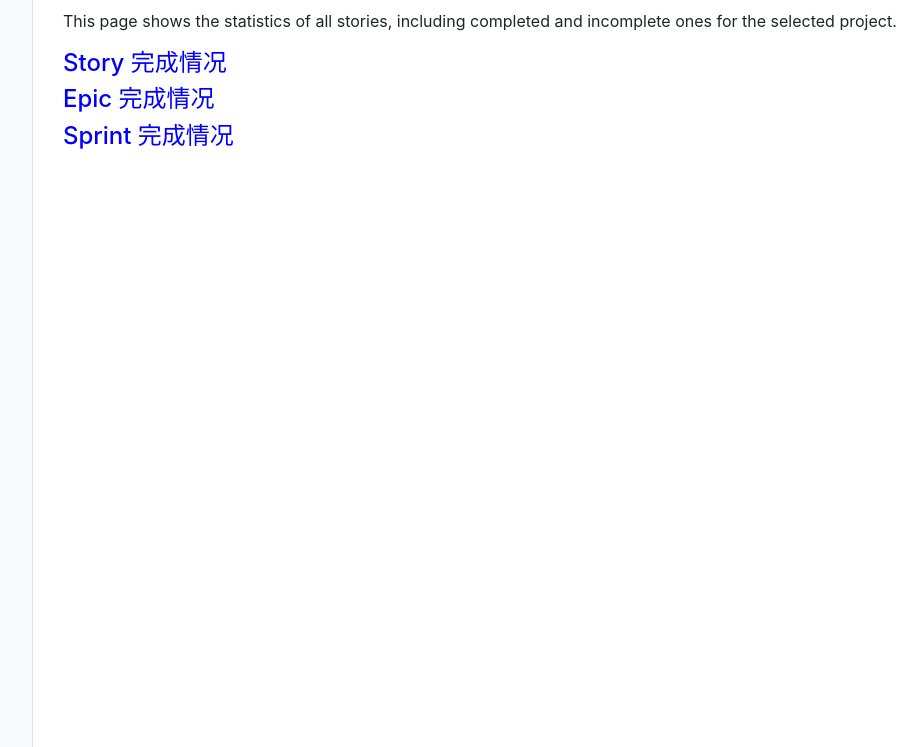
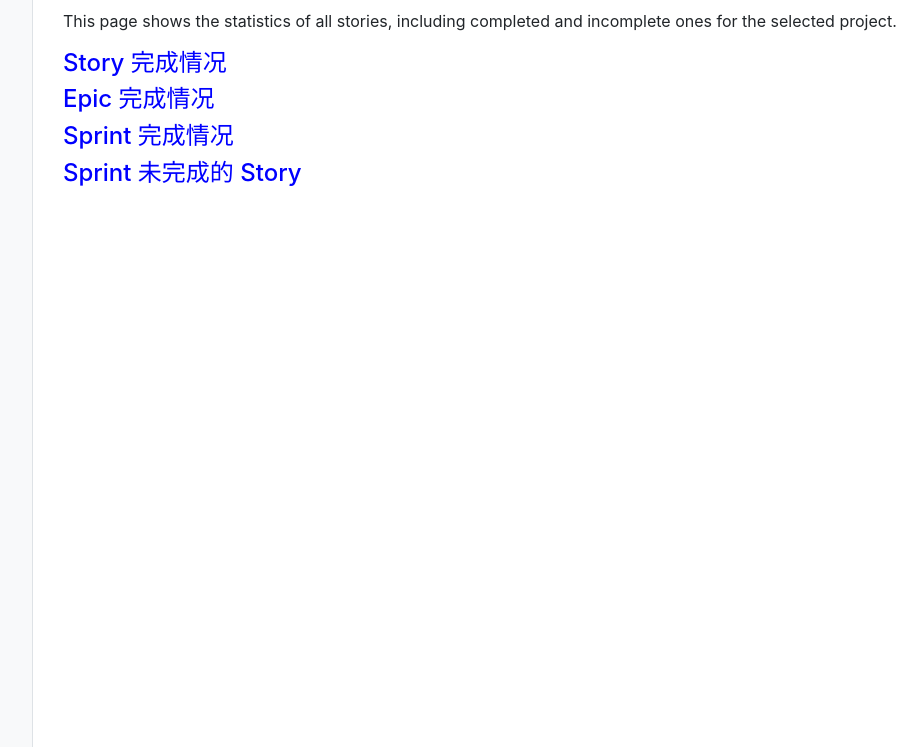
Before and after one commit to luoxiafeng/jira_report, a Flask app: template templates/project_stats.html in a window 1280 px wide. Shown: the part 53-800 px from the top of the page, without its empty margins (167-1090 px from the left). Run offline with Flask 3, Linux system fonts and the light colour scheme; the template is opened without the code that fills it, so the values that code supplies are empty; some libraries are stand-ins or nearby versions.

Commit message:
Sprint story

```diff
--- a/app.py
+++ b/app.py
@@ -181,17 +181,21 @@ def project_stats():
         return "Project name not found", 400
 
     try:
-        # 获取所有故事
         jql = f"issuetype = Story AND project = '{project_name}'"
         all_stories_issues = get_issues(jira, jql)
 
-        # 已完成和未完成的故事数量
-        done_stories = sum(1 for issue in all_stories_issues if issue.fields.status.name.lower() == 'done')
+        done_stories = sum(1 for issue in all_stories_issues if hasattr(issue.fields, 'status') and issue.fields.status.name.lower() == 'done')
         not_done_stories = len(all_stories_issues) - done_stories
         all_stories = len(all_stories_issues)
 
         epic_data, epic_statistics = get_epic_data(project_name)
         sprint_data = get_sprint_data(project_name)
+
+        # 筛选出 Sprint 不为空且状态未完成的 Story
+        stories_with_sprints = []
+        for story in all_stories_issues:
+            if hasattr(story.fields, 'sprint') and story.fields.sprint and hasattr(story.fields, 'status') and story.fields.status.name.lower() != 'done':
+                stories_with_sprints.append(story)
 
         # 创建 Story 图表
         story_plot_url = create_story_plot(project_name, all_stories, done_stories, not_done_stories)
@@ -214,13 +218,12 @@ def project_stats():
             ax3.text(bar.get_x() + bar.get_width() / 2, height, f'{int(height)}',
                      ha='center', va='bottom', fontsize=10, color='black')
 
-        # 确保 explode 和 colors 已正确定义
         epic_sizes = [epic_statistics['completed'], epic_statistics['incomplete']]
         epic_labels = ['Completed', 'Incomplete']
-        explode = (0.1, 0)  # 确保定义 explode
-        colors = ['green', 'red']  # 确保定义 colors
+        explode = (0.1, 0)
+        colors = ['green', 'red']
 
-        if sum(epic_sizes) > 0:  # 确保至少有一个非零大小
+        if sum(epic_sizes) > 0:
             ax4.pie(epic_sizes, explode=explode, labels=epic_labels, autopct='%1.1f%%', colors=colors,
                     shadow=True, startangle=140)
             ax4.set_title('Epic Completion Percentage')
@@ -244,24 +247,23 @@ def project_stats():
         sprint_names = [sprint['Sprint Name'] for sprint in sprint_data]
         total_stories = [sprint['Total Stories'] for sprint in sprint_data]
         completed_stories = [sprint['Completed Stories'] for sprint in sprint_data]
-        incomplete_stories = [total - completed for total, completed in zip(total_stories, completed_stories)]
 
-        # 绘制柱状图
+        # 绘制柱状图，只显示总数和已完成数
         bars_total = ax5.bar(sprint_names, total_stories, label='Total Stories', color='lightblue')
         bars_completed = ax5.bar(sprint_names, completed_stories, label='Completed Stories', color='green')
 
-        # 在柱状图上标记Story数量
-        for bar, total, completed in zip(bars_total, total_stories, completed_stories):
-            height = bar.get_height()
-            ax5.text(bar.get_x() + bar.get_width() / 2, height, f'{int(total)}',
+        # 在柱状图上标记Story数量和完成百分比
+        for bar_total, bar_completed, total, completed in zip(bars_total, bars_completed, total_stories, completed_stories):
+            height_total = bar_total.get_height()
+            height_completed = bar_completed.get_height()
+
+            ax5.text(bar_total.get_x() + bar_total.get_width() / 2, height_total, f'{total}',
                     ha='center', va='bottom', fontsize=10, color='black')
 
-        # 标记已完成和未完成的数量以及百分比
-        for i, (total, completed) in enumerate(zip(total_stories, completed_stories)):
-            ax5.text(i, completed / 2, f'{completed}\n({completed / total * 100:.1f}%)',
-                    ha='center', va='center', fontsize=10, color='white')
-            ax5.text(i, completed + (total - completed) / 2, f'{total - completed}',
-                    ha='center', va='center', fontsize=10, color='black')
+            if total > 0:
+                completion_percentage = (completed / total * 100)
+                ax5.text(bar_completed.get_x() + bar_completed.get_width() / 2, height_completed,
+                         f'{completion_percentage:.1f}%', ha='center', va='center', fontsize=10, color='white')
 
         ax5.set_ylabel('Count')
         ax5.set_title('Sprint Completion Statistics')
@@ -276,7 +278,7 @@ def project_stats():
 
         return render_template('project_stats.html', projects=projects, project_name=project_name,
                                story_plot_url=story_plot_url, epic_plot_url=epic_plot_url, sprint_plot_url=sprint_plot_url,
-                               epic_data=epic_data, sprint_data=sprint_data)
+                               epic_data=epic_data, sprint_data=sprint_data, stories_with_sprints=stories_with_sprints)
     except JIRAError as e:
         print(f"Error generating project statistics: {e}")
         if "HTTP 502" in str(e):
@@ -284,5 +286,8 @@ def project_stats():
         return "An error occurred while generating the project statistics. Please try again later.", 500
 
 
+
+
+
 if __name__ == '__main__':
     app.run(debug=True)
--- a/templates/project_stats.html
+++ b/templates/project_stats.html
@@ -80,6 +80,30 @@
         </tbody>
     </table>
 </div>
+<!-- 添加部分以显示筛选出的故事 -->
+<h4 onclick="toggleVisibility('sprintStoriesSection')" style="cursor: pointer; color: blue;">Sprint 未完成的 Story</h4>
+<div id="sprintStoriesSection" style="display: none;">
+    <table class="table table-striped">
+        <thead>
+            <tr>
+                <th>Issue Key</th>
+                <th>Summary</th>
+                <th>Sprint</th>
+                <th>Status</th>
+            </tr>
+        </thead>
+        <tbody>
+            {% for story in stories_with_sprints %}
+            <tr>
+                <td>{{ story.key }}</td>
+                <td>{{ story.fields.summary }}</td>
+                <td>{{ story.fields.sprint }}</td>
+                <td>{{ story.fields.status.name }}</td>
+            </tr>
+            {% endfor %}
+        </tbody>
+    </table>
+</div>
 
 <style>
     /* 悬停时改变表格行的背景色为天蓝色 */
```
